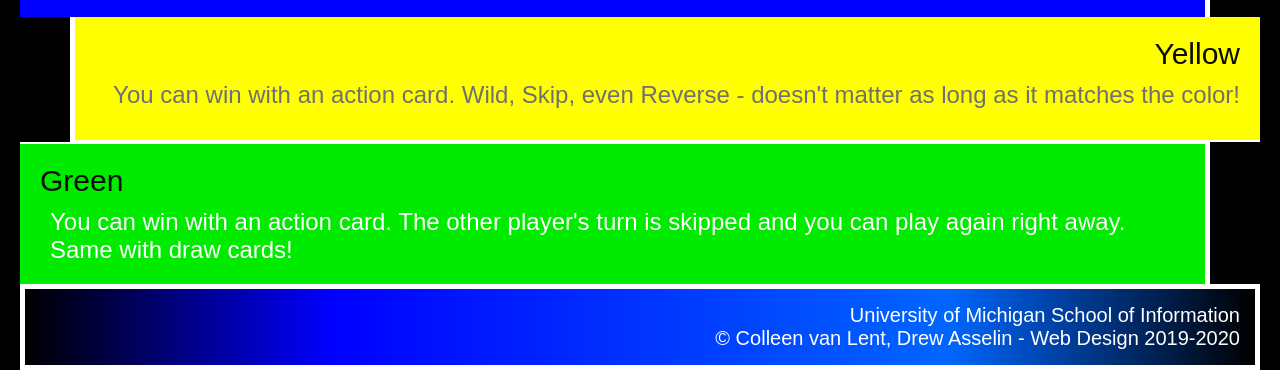
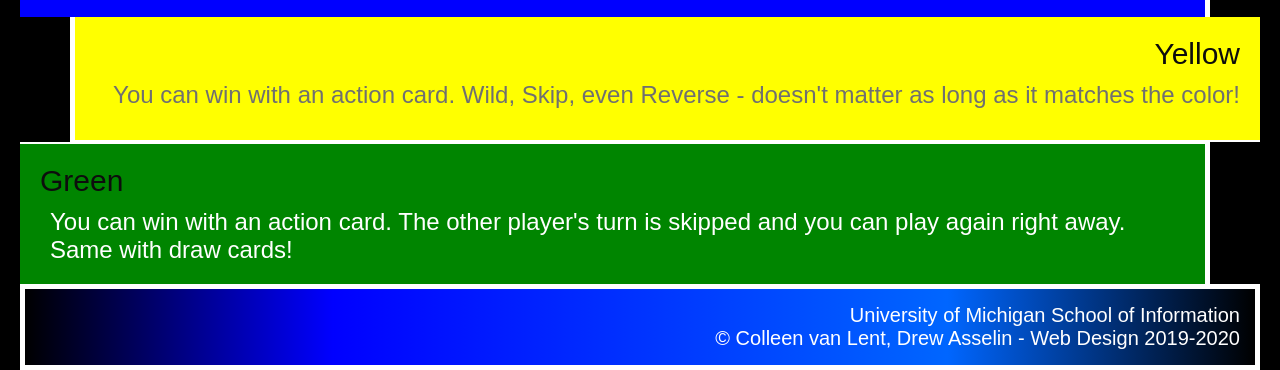
Before and after one commit to torimitchell/hw2-2023, a plain HTML site: page index.html in a window 1280 px wide. Shown: the part 737-1107 px from the top of the page. Drawn offline with Linux system fonts and the light colour scheme.

Commit message:
Add files via upload

```diff
--- a/css/style.css
+++ b/css/style.css
@@ -83,8 +83,8 @@ div.yellow p {
     color: #707070;
 }
 
-.green {
-    background-color: #00EB00;
+div.green {
+    background-color: #008500;
     text-align: left;
     margin-right: 50px;
     /* border-width: 2px 5px 0px 0px; */
```
